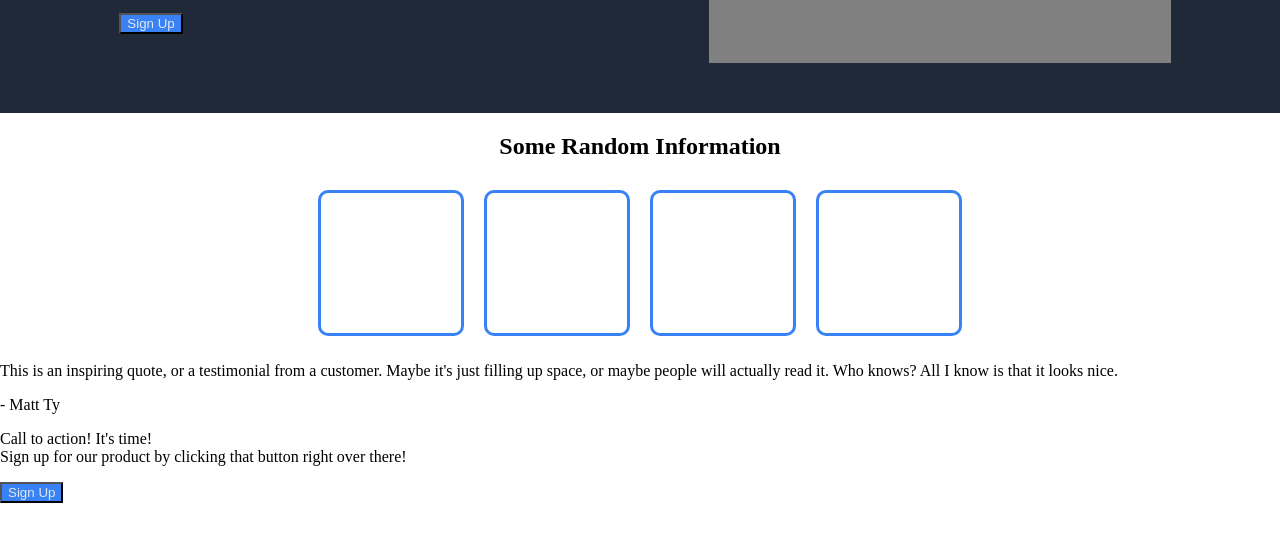
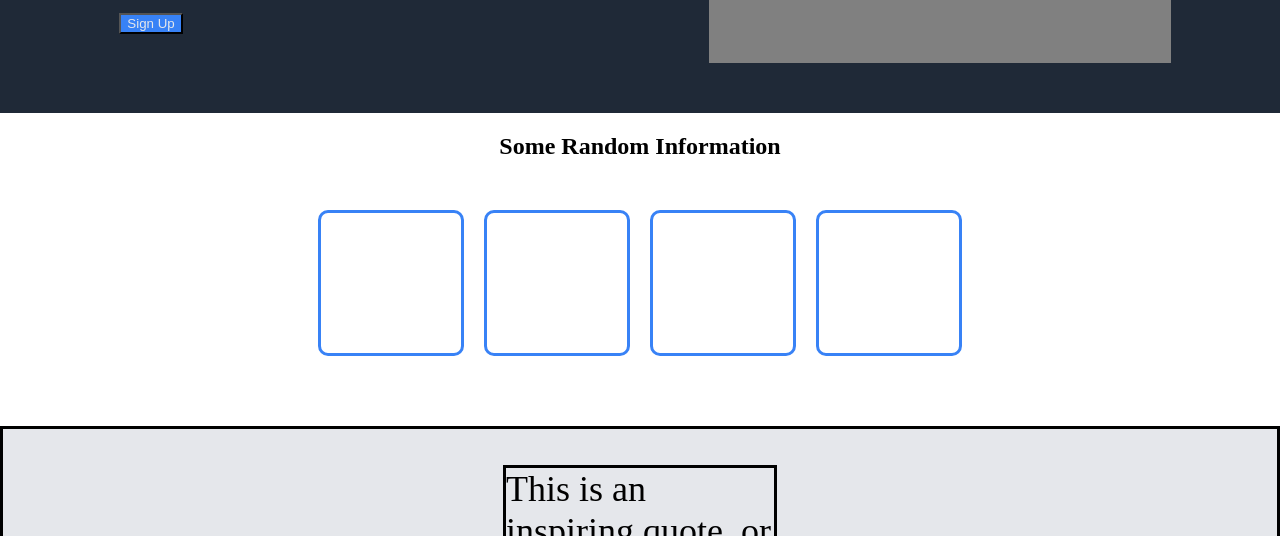
Before and after one commit to MatthewHTy/Landing-Page-Refresher, a plain HTML site: page index.html in a window 1280 px wide. Shown: the part 264-800 px from the top of the page. Drawn offline with Linux system fonts and the light colour scheme.

Commit message:
adding borders on cta quote to see what happens

```diff
--- a/styles.css
+++ b/styles.css
@@ -16,6 +16,7 @@ ul {
 
 .about {
     text-align: center;
+    margin: 20px;
 }
 
 .boxes {
@@ -30,6 +31,8 @@ ul {
     border-color: #3882F6;
     padding: 70px 70px 70px 70px;
     margin: 10px;
+    margin-bottom: 50px;
+    margin-top: 30px;
     display: flex;
     flex-wrap: wrap;
 }
@@ -64,3 +67,20 @@ ul {
     color: #E5E7EB;
     padding: 10px 10px 10px 10px;
 }
+
+.quote {
+    background-color: #E5E7EB;
+    border: solid;
+}
+
+.quote p {
+    padding: 0;
+    margin-left: 500px;
+    margin-right: 500px;
+    border: solid;
+    display: flex;
+    align-items: center;
+    justify-content: center;
+    font-size: 36px;
+    font-weight: lighter;
+}
```
Also changed, not shown: index.html (+4 -0 lines).
